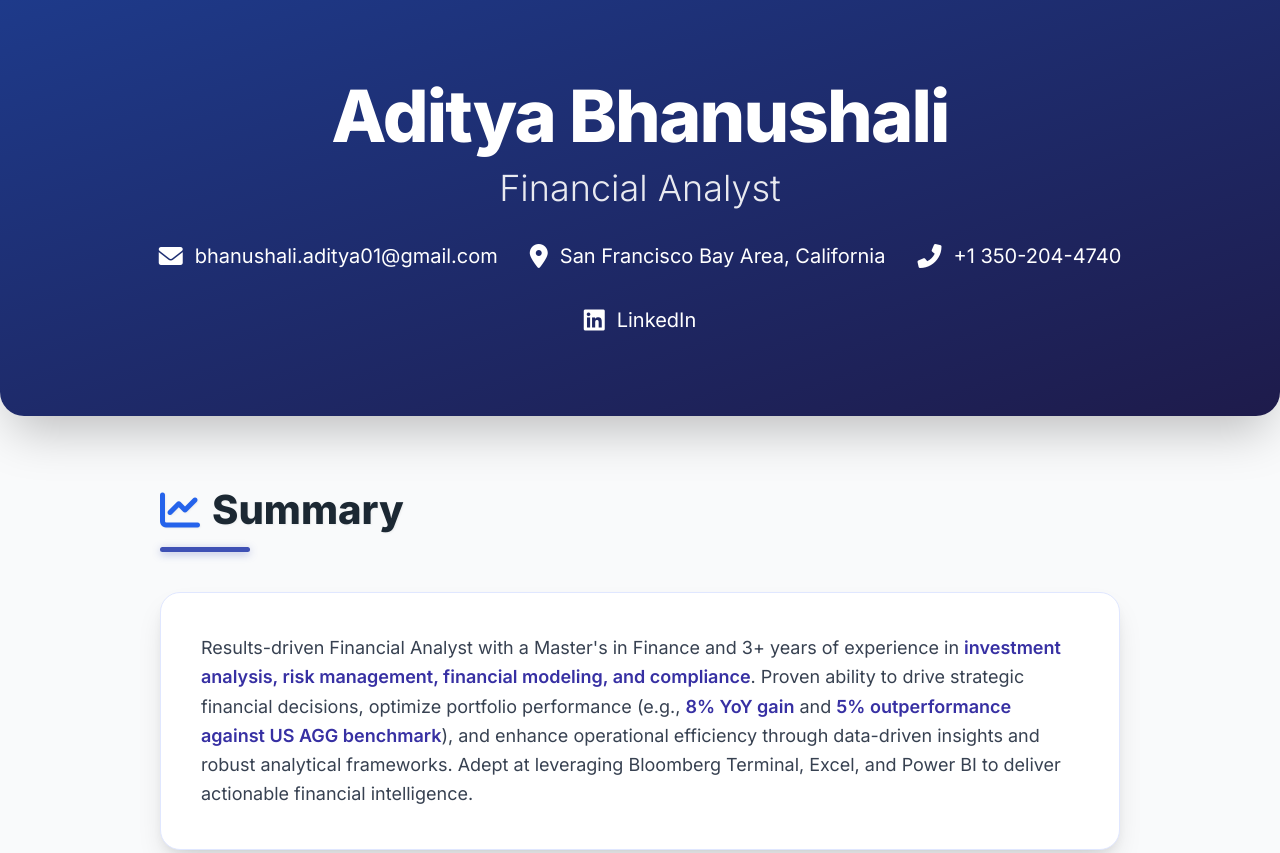
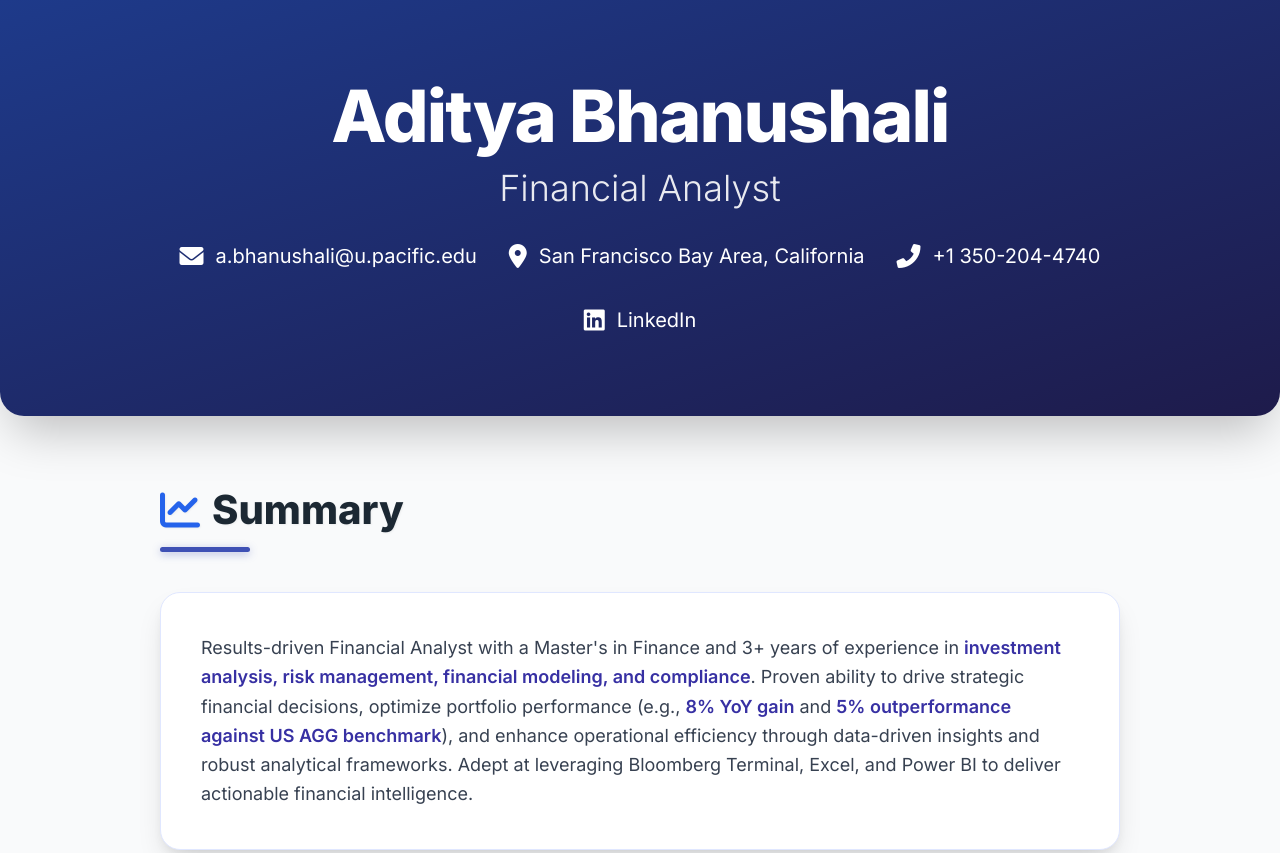
Before and after one commit to bhanushaliaditya01-commits/Aditya-Bhanushali, a plain HTML site: page portfolio.html in a window 1280 px wide. Shown: the top 853 px of the page. Drawn offline with nearby package versions, Linux system fonts and the light colour scheme.

Commit message:
Update portfolio.html

```diff
--- a/portfolio.html
+++ b/portfolio.html
@@ -105,7 +105,7 @@
             <div class="flex flex-wrap justify-center gap-8 text-xl">
                 <a href="mailto:a.bhanushali@u.pacific.edu" class="flex items-center space-x-3 hover:text-blue-200 transition-colors duration-300 transform hover:scale-105">
                     <i class="fas fa-envelope text-2xl"></i>
-                    <span>bhanushali.aditya01@gmail.com</span>
+                    <span>a.bhanushali@u.pacific.edu</span>
                 </a>
                 <span class="flex items-center space-x-3">
                     <i class="fas fa-map-marker-alt text-2xl"></i>
```
